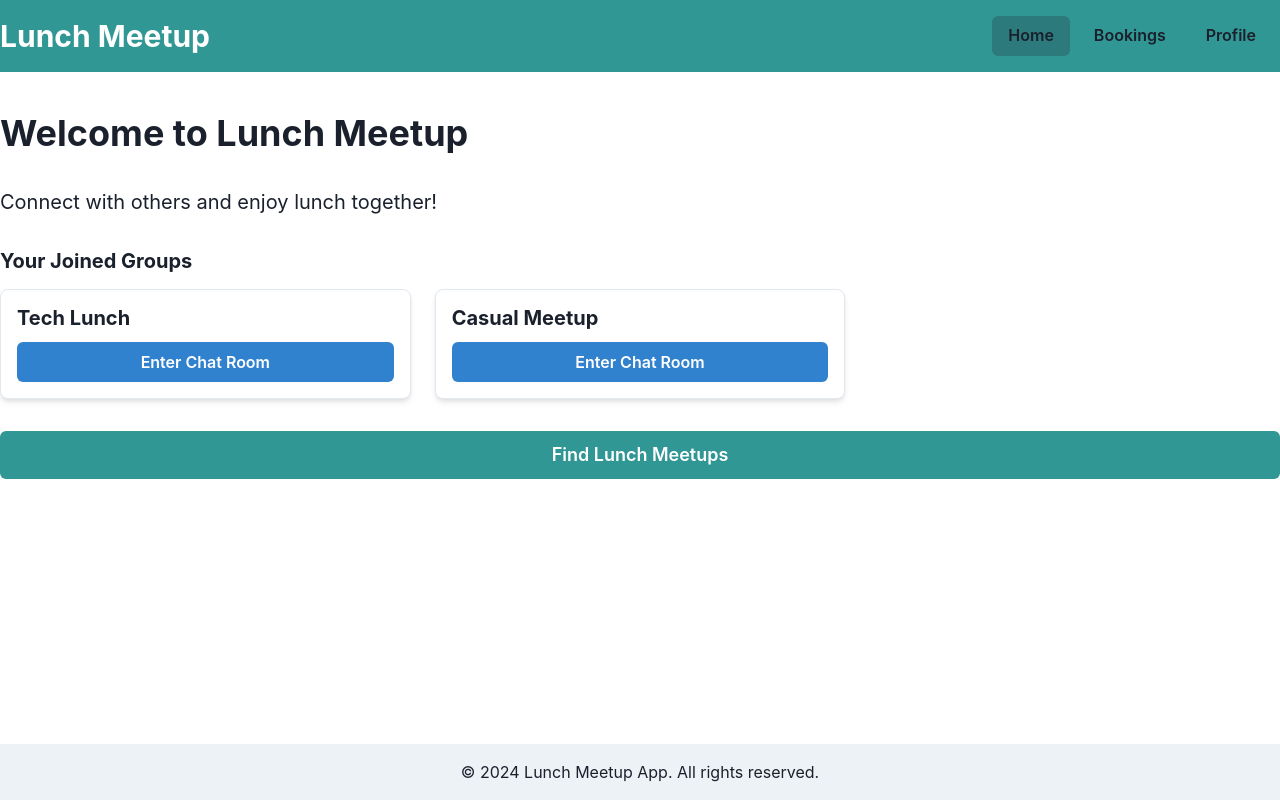
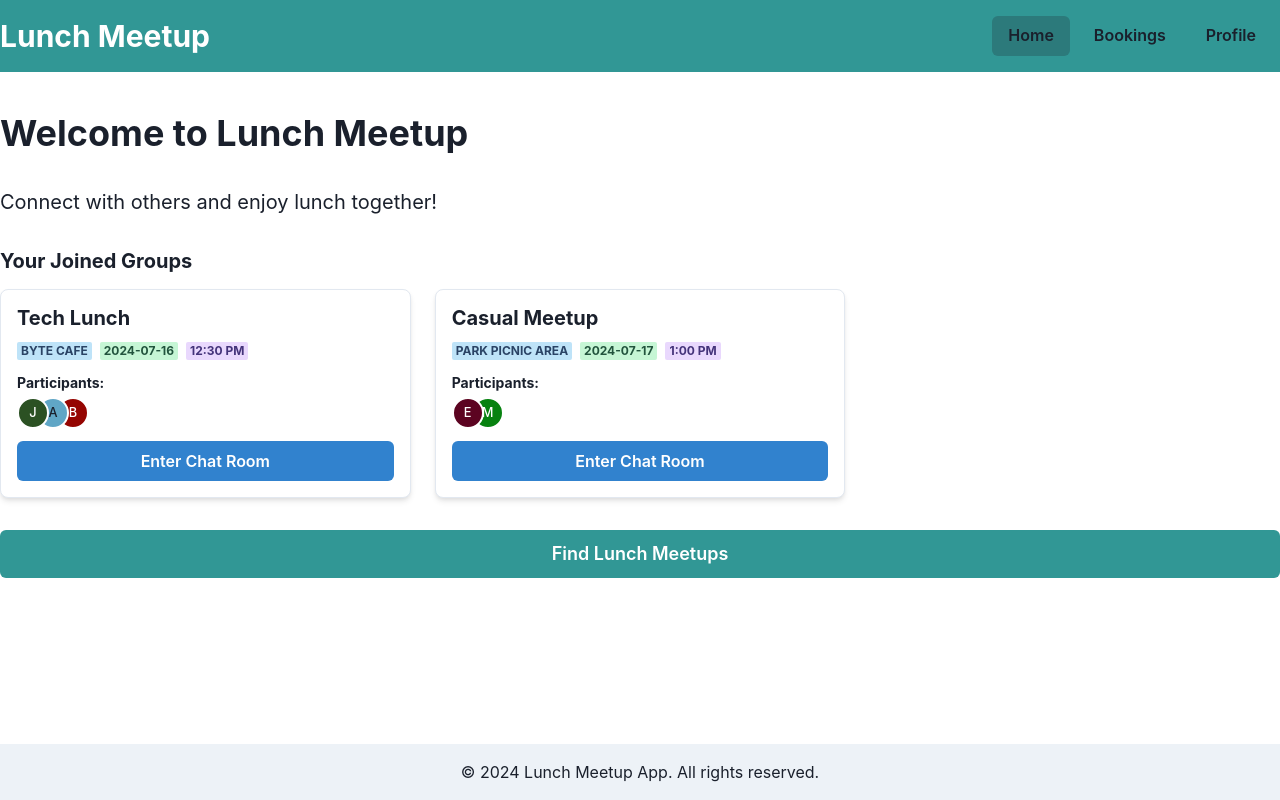
Before and after one commit to GoldenLin9/LunchBuddies, a React (Create React App) app in the folder frontend/: page / in a window 1280 px wide. Built offline with nearby package versions, Linux system fonts and the light colour scheme.

Commit message:
added descriptions to home page

```diff
--- a/frontend/src/pages/Home.js
+++ b/frontend/src/pages/Home.js
@@ -1,12 +1,25 @@
 // src/pages/Home.js
 import React from 'react';
-import { Box, VStack, Heading, SimpleGrid, Text, Button } from '@chakra-ui/react';
+import { Box, VStack, Heading, SimpleGrid, Text, Button, HStack, Badge, Avatar, AvatarGroup } from '@chakra-ui/react';
 import { Link } from 'react-router-dom';
 
-const JoinedChatCard = ({ id, title }) => (
+const JoinedChatCard = ({ id, title, date, time, location, participants }) => (
   <Box borderWidth={1} borderRadius="lg" p={4} boxShadow="md" bg="white">
     <VStack align="stretch" spacing={3}>
       <Heading size="md">{title}</Heading>
+      <HStack>
+        <Badge colorScheme="blue">{location}</Badge>
+        <Badge colorScheme="green">{date}</Badge>
+        <Badge colorScheme="purple">{time}</Badge>
+      </HStack>
+      <Box>
+        <Text fontSize="sm" fontWeight="bold" mb={1}>Participants:</Text>
+        <AvatarGroup size="sm" max={3}>
+          {participants.map((participant, index) => (
+            <Avatar key={index} name={participant} />
+          ))}
+        </AvatarGroup>
+      </Box>
       <Button as={Link} to={`/chat/${id}`} colorScheme="blue">Enter Chat Room</Button>
     </VStack>
   </Box>
@@ -15,8 +28,22 @@ const JoinedChatCard = ({ id, title }) => (
 const Home = () => {
   // This would typically come from your app's state management (e.g., Redux)
   const joinedGroups = [
-    { id: 1, title: "Tech Lunch" },
-    { id: 2, title: "Casual Meetup" },
+    {
+      id: 1,
+      title: "Tech Lunch",
+      date: "2024-07-16",
+      time: "12:30 PM",
+      location: "Byte Cafe",
+      participants: ["John", "Alice", "Bob"]
+    },
+    {
+      id: 2,
+      title: "Casual Meetup",
+      date: "2024-07-17",
+      time: "1:00 PM",
+      location: "Park Picnic Area",
+      participants: ["Emma", "Michael"]
+    },
   ];
 
   return (
@@ -30,7 +57,15 @@ const Home = () => {
           {joinedGroups.length > 0 ? (
             <SimpleGrid columns={[1, 2, 3]} spacing={6}>
               {joinedGroups.map(group => (
-                <JoinedChatCard key={group.id} id={group.id} title={group.title} />
+                <JoinedChatCard
+                  key={group.id}
+                  id={group.id}
+                  title={group.title}
+                  date={group.date}
+                  time={group.time}
+                  location={group.location}
+                  participants={group.participants}
+                />
               ))}
             </SimpleGrid>
           ) : (
```
